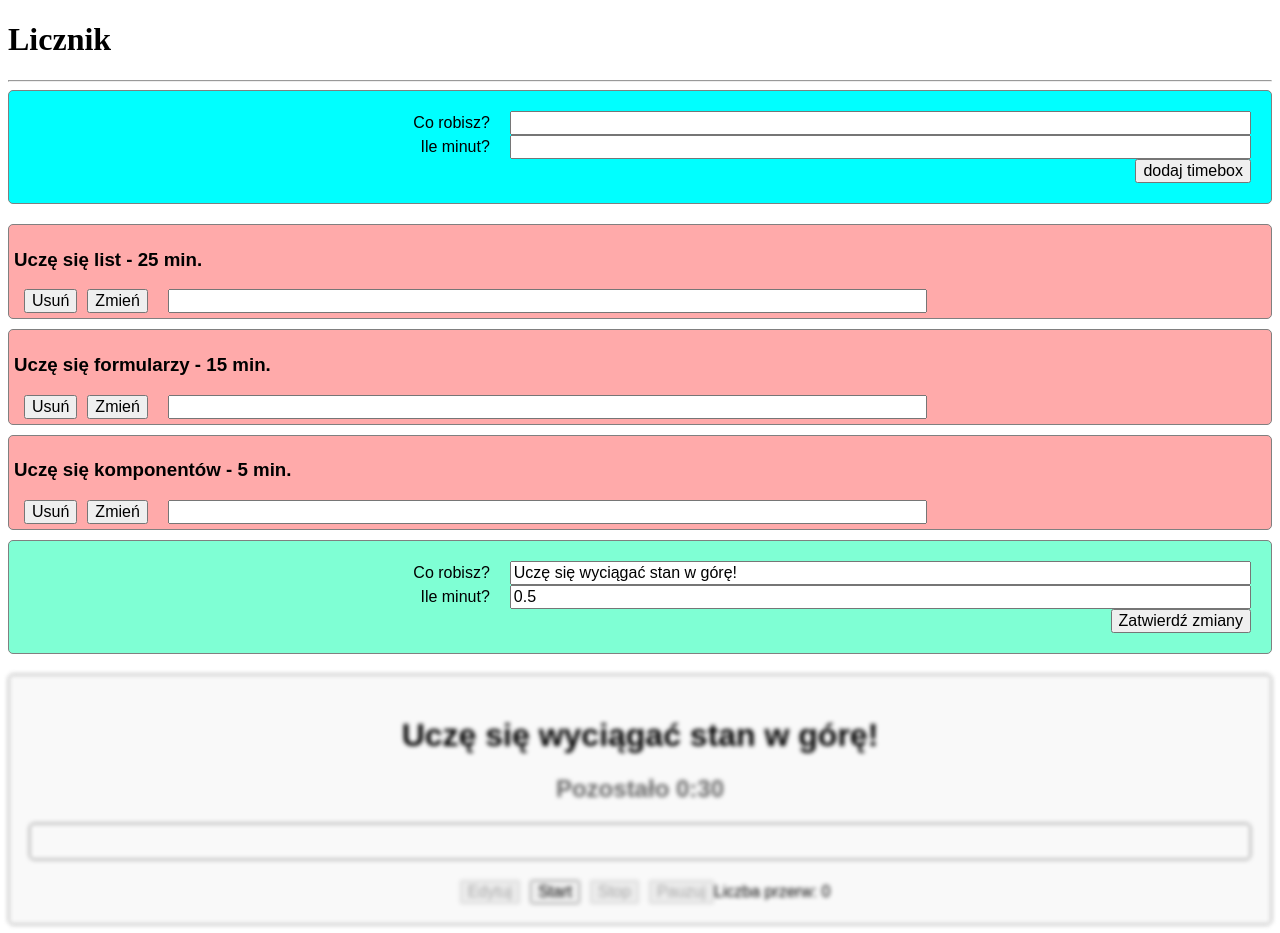
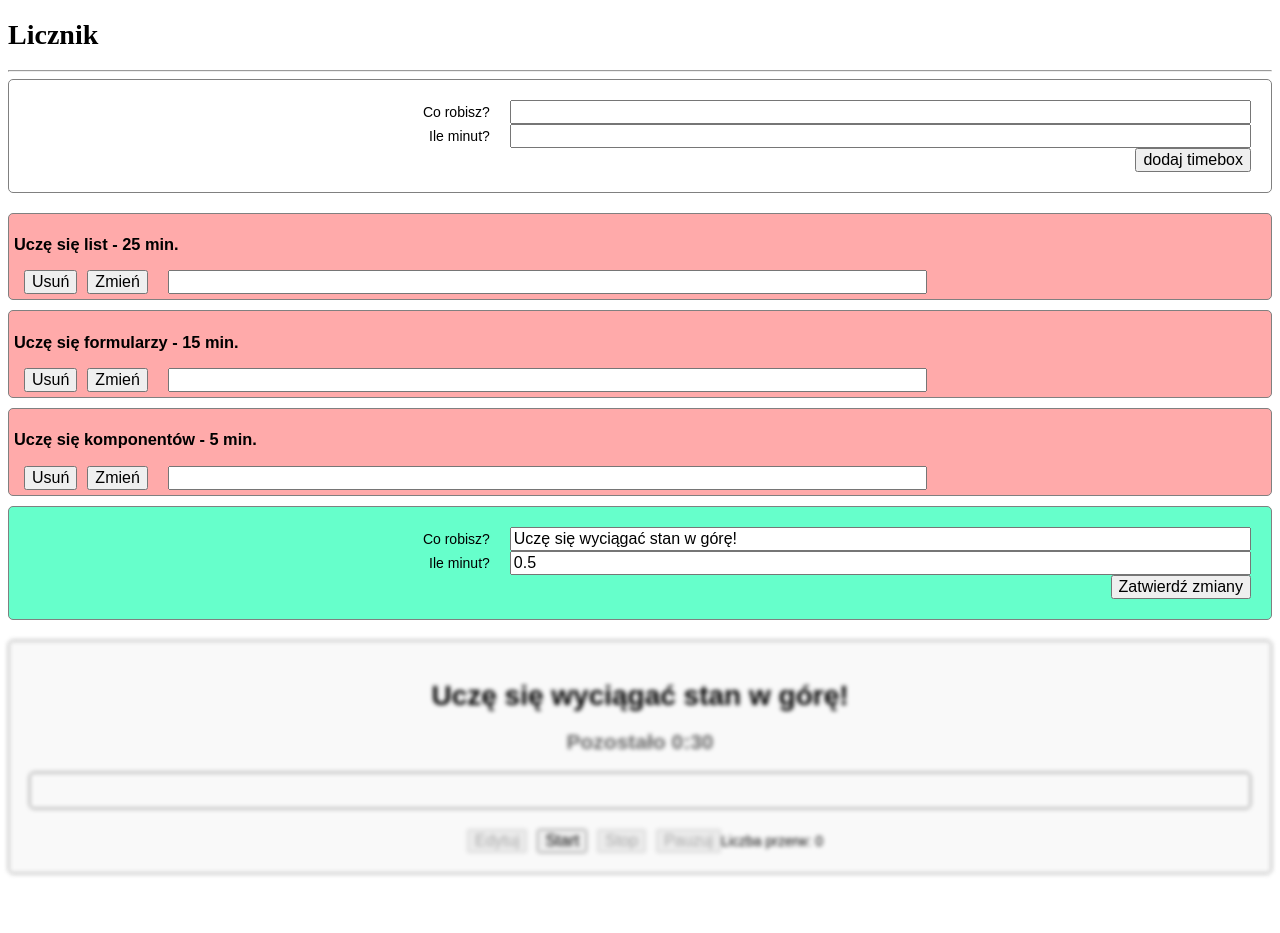
Before and after one commit to chaosdomok/timeboxing, a React (Create React App) app: page / in a window 1280 px wide. After the commit the page ends 882 px from the top, so only its background shows below. Built offline with nearby package versions, Linux system fonts and the light colour scheme.

Commit message:
Modularize styles

```diff
--- /dev/null
+++ b/src/styles/base.scss
@@ -0,0 +1,3 @@
+html {
+    font-size: 14px;
+}
--- /dev/null
+++ b/src/styles/components.scss
@@ -0,0 +1,67 @@
+.App {
+    font-family: sans-serif;
+}
+
+.Timebox {
+    border: $default-border;
+    border-radius: $border-radius;
+    padding: 5px;
+    margin-bottom: 10px;
+}
+
+.TimeboxEditor, .TimeboxCreator {
+    text-align: right;
+    border: $default-border;
+    border-radius: $border-radius;
+    padding: 20px;
+    margin-bottom: 20px;
+}
+
+.TimeboxCreator {
+    background-color: ligthen(aqua, 40);
+}
+
+.TimeboxEditor {
+    background-color: darken(aquamarine, 5);
+}
+
+.Timebox {
+    background: #ffaaaa;
+}
+
+.CurrentTimebox {
+    background-color: #ffffaa;
+}
+
+input {
+    min-width: 60%;
+    margin-left: 20px;
+    font-size: 16px;
+}
+
+button {
+    font-size: 16px;
+    margin-left: 10px;
+}
+
+.CurrentTimebox {
+   border: $default-border;
+   border-radius: $border-radius;
+   padding: 20px;
+   text-align: center;
+}
+.Clock {
+    color: orangered;
+}
+.ProgressBar {
+    border: 1px solid orangered;
+    border-radius: $border-radius;
+    height: 25px;
+    margin-bottom: 20px;
+    padding: 5px;
+
+    > div {
+        height: 100%;
+        background-color: orangered;
+    }
+}
--- a/src/styles/main.scss
+++ b/src/styles/main.scss
@@ -1,70 +1,4 @@
-.App {
-    font-family: sans-serif;
-}
-
-.Timebox {
-    border: 1px solid gray;
-    border-radius: 5px;
-    padding: 5px;
-    margin-bottom: 10px;
-}
-
-.TimeboxEditor, .TimeboxCreator {
-    text-align: right;
-    border: 1px solid gray;
-    border-radius: 5px;
-    padding: 20px;
-    margin-bottom: 20px;
-}
-
-.TimeboxCreator {
-    background-color: aqua;
-}
-
-.TimeboxEditor {
-    background-color: aquamarine;
-}
-
-.Timebox {
-    background: #ffaaaa;
-}
-
-.CurrentTimebox {
-    background-color: #ffffaa;
-}
-
-input {
-    min-width: 60%;
-    margin-left: 20px;
-    font-size: 16px;
-}
-
-button {
-    font-size: 16px;
-    margin-left: 10px;
-}
-
-.CurrentTimebox {
-   border: 1px solid gray;
-   border-radius: 5px;
-   padding: 20px;
-   text-align: center;
-}
-.Clock {
-    color: orangered;
-}
-.ProgressBar {
-    border: 1px solid orangered;
-    border-radius: 5px;
-    height: 25px;
-    margin-bottom: 20px;
-    padding: 5px;
-}
-.ProgressBar > div {
-    height: 100%;
-    background-color: orangered;
-}
-
-.inactive {
-    filter: blur(2px) grayscale(1);
-}
+@import "base.scss";
+@import "variables.scss";
+@import "utilities.scss";
+@import "components.scss";
--- /dev/null
+++ b/src/styles/utilities.scss
@@ -0,0 +1,3 @@
+.inactive {
+    filter: blur(2px) grayscale(1);
+}
--- /dev/null
+++ b/src/styles/variables.scss
@@ -0,0 +1,2 @@
+$default-border: 1px solid gray;
+$border-radius: 5px;
```
